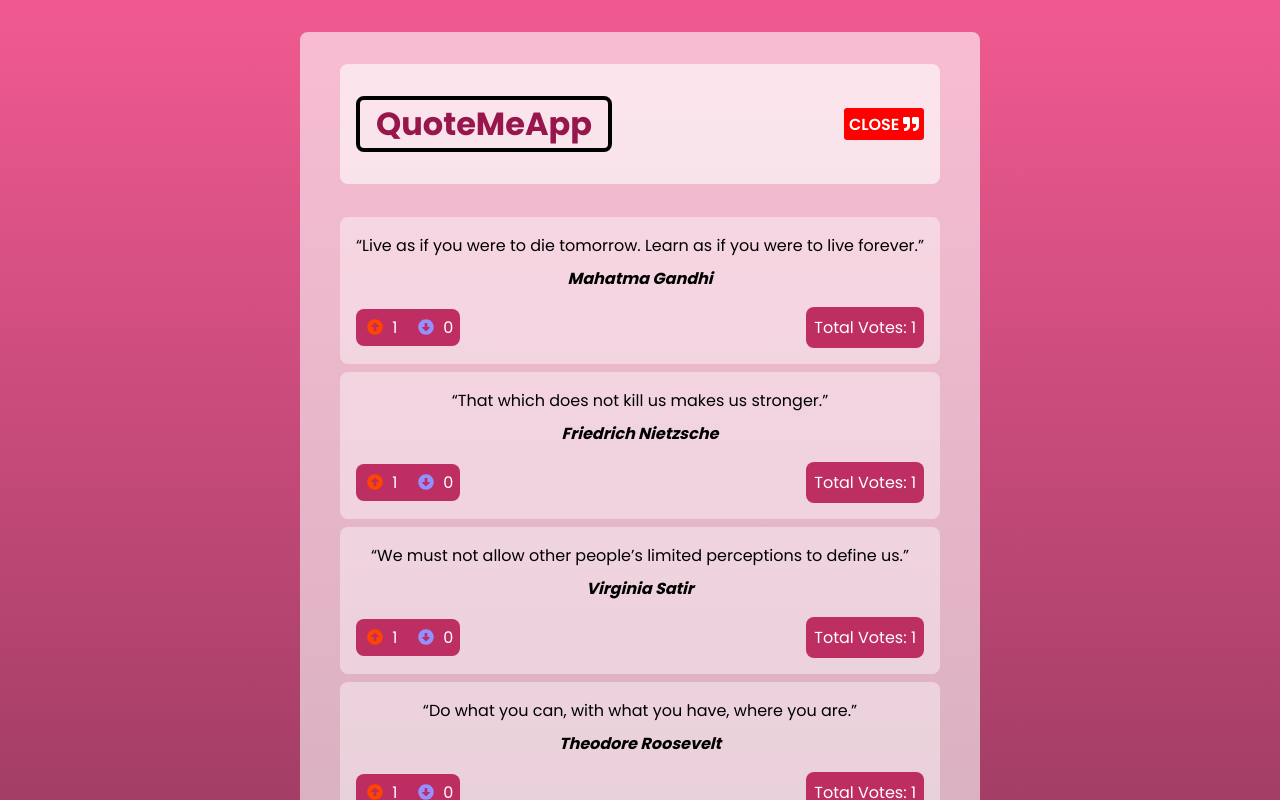
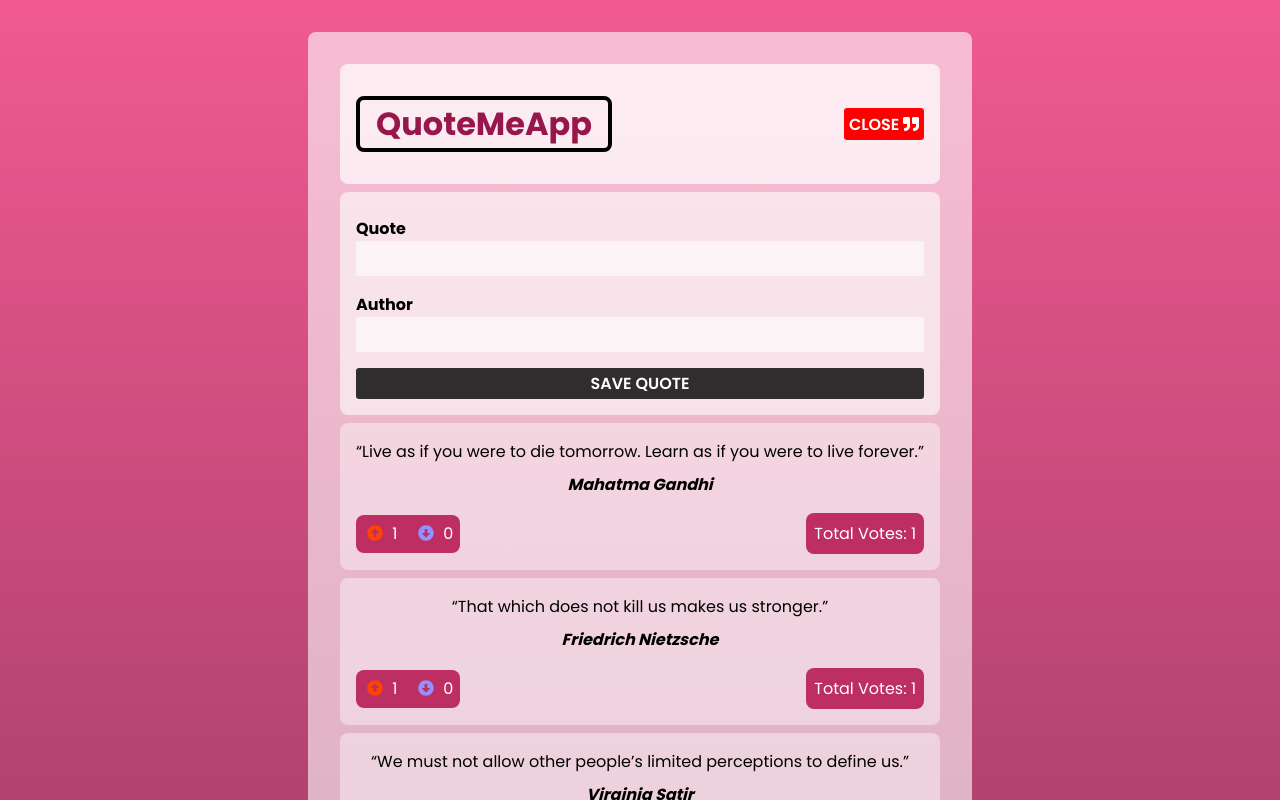
Before and after one commit to LemmyMwaura/quoteMe-App, an Angular app: page / in a window 1280 px wide. Both pictures are taken after a click on the button "ADD". Shown: the top 800 px of the page. Built offline with nearby package versions, Linux system fonts and the light colour scheme.

Commit message:
Style update + major code refactor

```diff
--- a/src/app/app.component.html
+++ b/src/app/app.component.html
@@ -1,5 +1,4 @@
 <div class="container">
     <app-header></app-header>
-    <br>
     <app-quotes></app-quotes>
 </div>
--- a/src/app/app.module.ts
+++ b/src/app/app.module.ts
@@ -3,6 +3,7 @@ import { BrowserModule } from '@angular/platform-browser';
 import { AppRoutingModule } from './app-routing.module';
 import { BrowserAnimationsModule } from '@angular/platform-browser/animations';
 import { FontAwesomeModule } from '@fortawesome/angular-fontawesome';
+import { FormsModule } from '@angular/forms';
 
 import { AppComponent } from './app.component';
 import { HeaderComponent } from './components/header/header.component';
@@ -28,7 +29,8 @@ import { MostUpvotesDirective } from './directives/most-upvotes.directive';
     BrowserModule,
     AppRoutingModule,
     BrowserAnimationsModule,
-    FontAwesomeModule
+    FontAwesomeModule,
+    FormsModule
   ],
   providers: [],
   bootstrap: [AppComponent]
--- a/src/app/components/form/form.component.css
+++ b/src/app/components/form/form.component.css
@@ -1,18 +1,37 @@
+
+form{
+  display: flex;
+  flex-direction: column;
+  align-items: center;
+  justify-content: center;
+  background: rgba(255,255,255,0.6);
+  padding: 1rem;
+  border-radius: 0.5rem;
+  margin: 0.5rem 0;
+}
 
 .form-control {
-    margin: 20px 0;
+  margin: 8px 0;
+  width: 100%;
 }
 
-  .form-control label {
+.form-control label{
   display: block;
+  font-weight: bold;
 }
 
 .form-control input {
-    width: 100%;
-    height: 40px;
-    margin: 5px;
-    padding: 3px 7px;
+  min-width: 100%;
+  border: none;
+  /* outline: 1px solid black; */
+  border-radius: 0.2rem;
+  background-color: rgba(255, 255,255, 0.6);
+  height: 35px;
   font-size: 17px;
+}
+
+.form-control input:focus{
+  outline: 2px solid #97164c;
 }
 
 .form-control-check {
@@ -29,3 +48,9 @@
   flex: 2;
   height: 20px;
 }
+
+.btn-block {
+  display: inline-block;
+  margin-top: 0.5rem;
+  width: 100%;
+}
--- a/src/app/components/header/header.component.css
+++ b/src/app/components/header/header.component.css
@@ -2,8 +2,8 @@ header{
     display: flex;
     align-items: center;
     justify-content: space-between;
-    min-width: 37.5rem;
-    background-color: rgba(255,255,255,0.6);
+    width: 37.5rem;
+    background-color: rgba(255,255,255,0.7);
     padding: 2rem 1rem;
     border-radius: 0.5rem;
 }
--- a/src/app/components/quote/quote.component.css
+++ b/src/app/components/quote/quote.component.css
@@ -4,7 +4,7 @@
     align-items: center;
     justify-content: center;
     background-color: rgba(255,255,255,0.4);
-    margin: 0.5rem;
+    margin: 0.5rem 0;
     border-radius: 0.5rem;
     padding: 1rem;
     font-weight: 400;
@@ -39,7 +39,6 @@
     border-radius: 0.5rem;
     padding: 0.5rem;
     color: white;
-    /* letter-spacing: 0.04rem; */
 }
 
 .highest{
--- a/src/app/components/quote/quote.component.html
+++ b/src/app/components/quote/quote.component.html
@@ -1,4 +1,6 @@
-<div [ngClass]="{ highest: quote.isMostLiked }" appMostUpvotes  class="quote-item" *ngFor="let quote of quotes; let i =index">
+<app-form (onAddQuote)="addNewQuote($event)"></app-form>
+
+<div [ngClass]="{ highest: quote.isMostLiked }"   class="quote-item" *ngFor="let quote of quotes; let i =index">
     {{quote.message}}
     <p>
         <!-- {{quote.isMostLiked}} -->
@@ -29,6 +31,6 @@
                 {{ quote.downvoteNo }}
             </div>
         </div>
-        <p class="text-votes"> Total Votes: {{ quote.totalVotes }}</p>
+        <p appMostUpvotes class="text-votes"> Total Votes: {{ quote.totalVotes }}</p>
     </div>
 </div>
--- a/src/app/components/quote/quote.component.ts
+++ b/src/app/components/quote/quote.component.ts
@@ -26,10 +26,9 @@ export class QuoteComponent implements OnInit {
     this.quotes[index].totalVotes ++
   }
 
-  FindMostLiked(index:number){
-    this.quotes.forEach( (quote) => {
-      console.log(quote.totalVotes)
-    })
+  addNewQuote(newitem:QuoteInterface){
+    console.log(newitem)
+    return this.quotes.push(newitem)
   }
 
   quotes: QuoteInterface[] = [
--- a/src/styles.css
+++ b/src/styles.css
@@ -21,20 +21,25 @@ a{
 }
 
 .container{
-    display: grid;
-    place-items: center;
+    display: flex;
+    flex-direction: column;
+    align-items: center;
+    justify-content: center;
+    padding: 1rem;
+    width: 100%;
 }
 
 .btn{
     padding: 0.2rem 0.3rem;
     outline: none;
     border: none;
-    background-color: rgba(0,0,0,0.7);
+    background-color: rgba(0,0,0,0.8);
     color: white;
     font-weight: 600;
     text-transform: uppercase;
     border-radius: 0.2rem;
     font-size: 1rem;
+    cursor: pointer;
 }
 
 .btn:focus {
@@ -45,7 +50,6 @@ a{
     transform: scale(0.88);
 }
 
-.btn-block {
-    display: block;
-    width: 100%;
+.danger{
+    color: red;
 }
```
Lines whose indentation alone changed are shown as unchanged.
